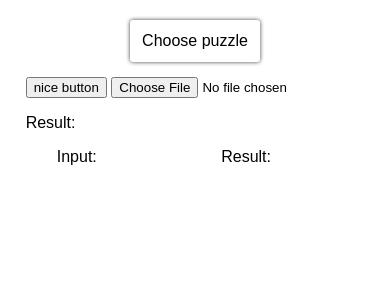
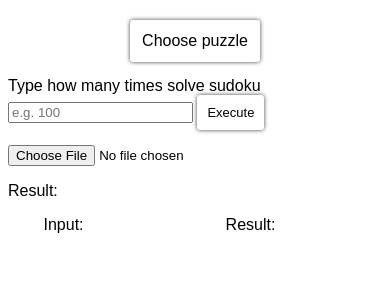
Before and after one commit to Avogardo/Sudoku-solver, a PHP site: page /index.html in a window 390 px wide. Shown: the part 75-375 px from the top of the page. Run offline with PHP 8.4, Linux system fonts and the light colour scheme.

Commit message:
add form, styled execute button

```diff
--- a/index.html
+++ b/index.html
@@ -24,7 +24,12 @@
             </div>
         </nav>
         <div>
-            <input id="buttonOne" type="button" value="nice button">
+            <form>
+                <label for="sudoku-counter-input">Type how many times solve sudoku</label>
+                <input id="sudoku-counter-input" placeholder="e.g. 100">
+                <input id="buttonOne" class="dropdown-button small-button" type="submit" value="Execute">
+            </form>
+
             <input id="file" type="file" />
             <p>Result: <span id="result"></span></p>
             <div class="sudoku-container">
--- a/style.css
+++ b/style.css
@@ -82,4 +82,13 @@ h1 {
   .dropdown:hover .dropdown-button {
     background-color: #9a9596;
   }
+
+  .small-button {
+    font-size: 13px;
+    padding: 10px;
+  }
+
+  .small-button:active {
+    background-color: #9a9596;
+  }
 }
```
